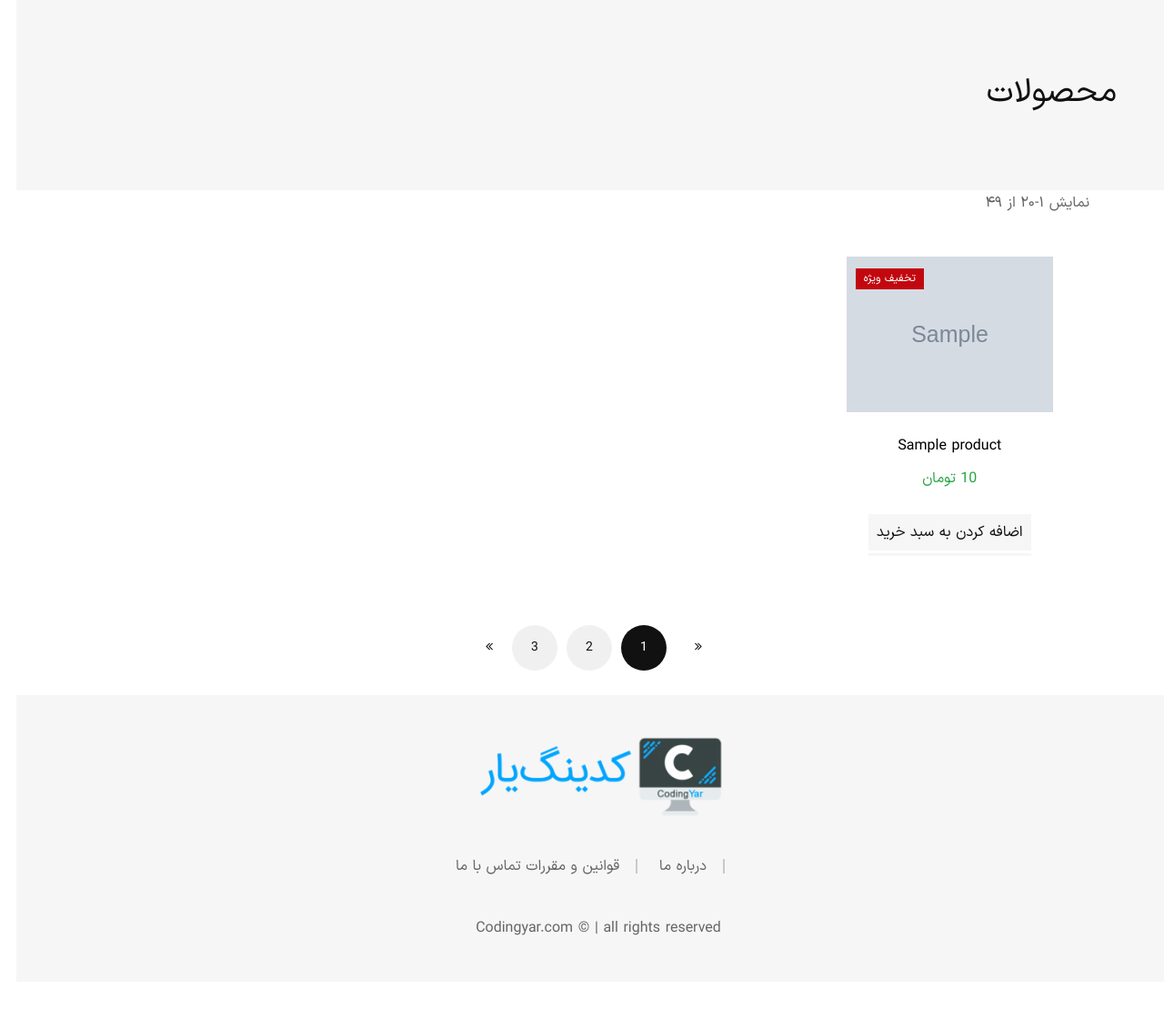
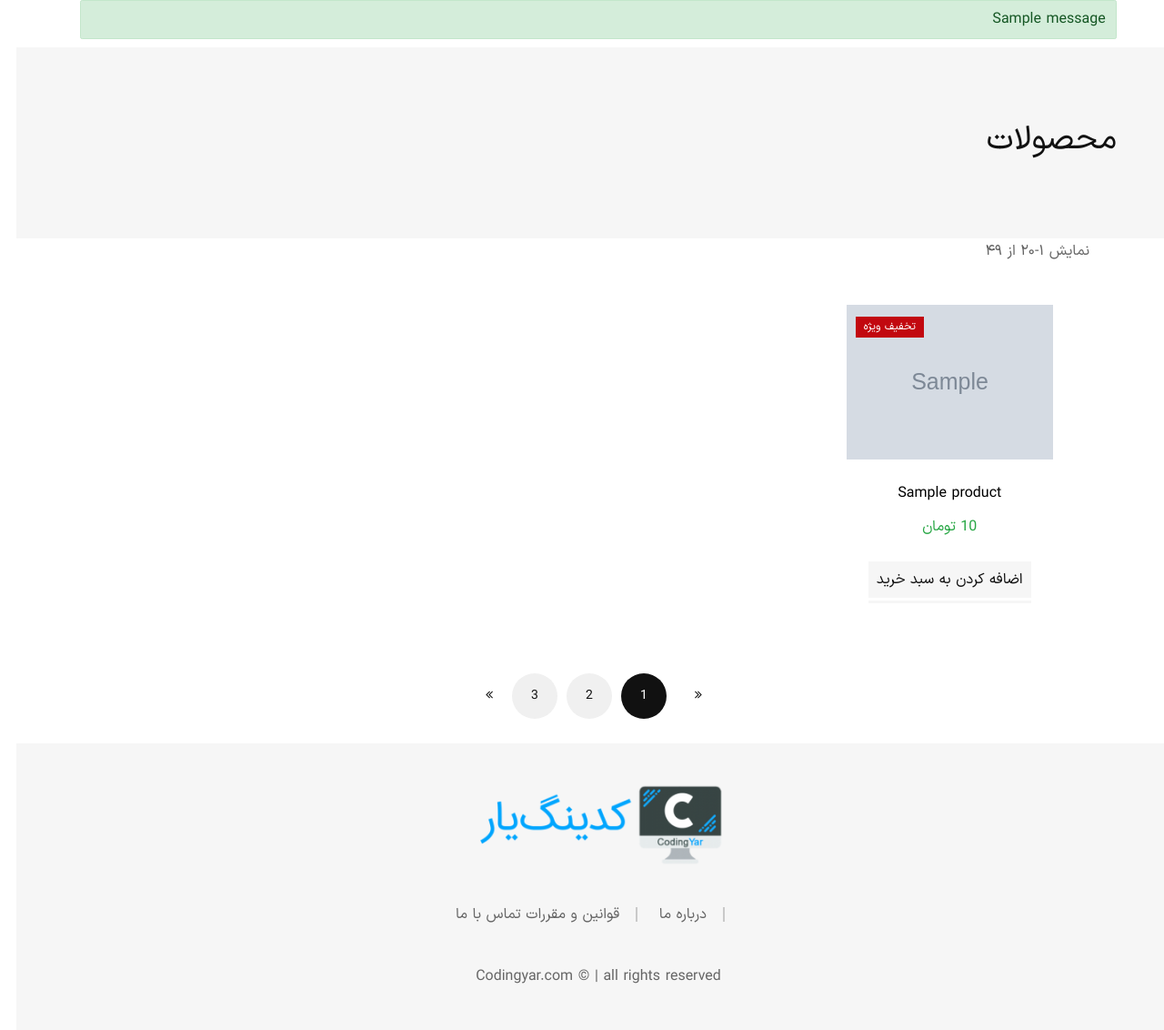
Before and after one commit to Mosllems/Online_shop, a Django app: page /products/ in a window 1280 px wide. Shown: the part 103-1235 px from the top of the page at 91% size. Before the commit the page ends 1131 px from the top, so only its background shows below. Run offline with Django 5.2, Linux system fonts and the light colour scheme; tables that the repository leaves empty hold one stand-in row (values such as "Sample post"); grey boxes marked "Sample" are stand-in pictures; one stand-in notice (Sample message) is shown; parts of the project's set-up code (start-up, migrations or seed data) failed here and were passed over; some libraries are stand-ins or nearby versions; some web fonts are replaced.

Commit message:
add messages

```diff
--- a/cart/views.py
+++ b/cart/views.py
@@ -30,7 +30,7 @@ def add_to_cart_view(request, product_id):
         quantity = cleaned_data["quantity"]
         replace_current_quantity = cleaned_data["inplace"]
         cart.add(product, quantity, replace_current_quantity)
-    return redirect("cart_detail")
+    return redirect("listview")
 
 
 def delete_from_cart(request, product_id):
--- a/products/templates/products/product_list.html
+++ b/products/templates/products/product_list.html
@@ -1,5 +1,7 @@
 {% extends "_base.html" %}
 {% load static %}
+{% load persian_translation_tags %}
+{% load humanize %}
 {% block page_title %} List View {% endblock page_title %}
 
 {% block content %}
@@ -72,7 +74,7 @@
                                                             <a href="{% url 'detailview' product.id %}">{{ product.title }}</a>
                                                         </h3>
                                                         <div class="product-price-wrapper mb--30">
-                                                            <span class="money text-success">{{product.price}} تومان</span>
+                                                            <span class="money text-success">{{product.price|intcomma:False|translate_number}} تومان</span>
 {#                                                            <span class="money-separator">-</span>#}
 {#                                                            <span class="old-price text-danger">#}
 {#                                                                <span class="money text-danger">۸۰,۰۰۰ تومان</span>#}
--- a/templates/_base.html
+++ b/templates/_base.html
@@ -133,6 +133,20 @@
         </div>
     </div>
 </header>
+
+{% if messages %}
+    <div class="container">
+        {% for message in messages %}
+            <div class="alert alert-{{ message.tags }}">{{ message }}</div>
+        {% endfor %}
+    </div>
+    {#    <ul class="messages">#}
+    {#        {% for message in messages %}#}
+    {#            <li{% if message.tags %} class="{{ message.tags }}"{% endif %}>{{ message }}</li>#}
+    {#        {% endfor %}#}
+    {#    </ul>#}
+{% endif %}
+
 <!-- Header End -->
 
 
```
